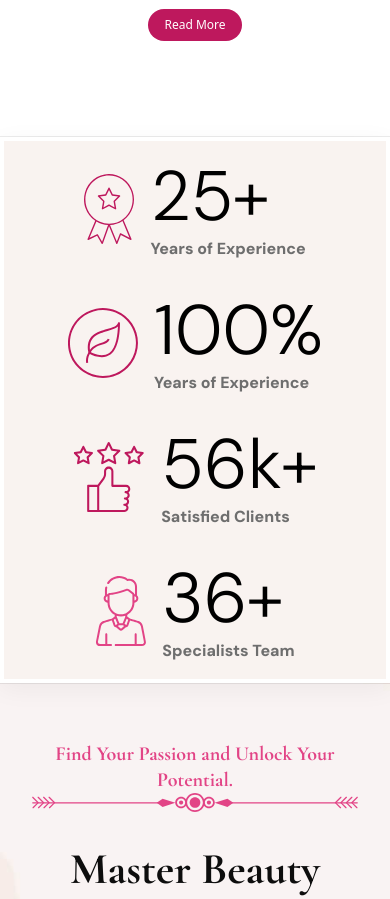
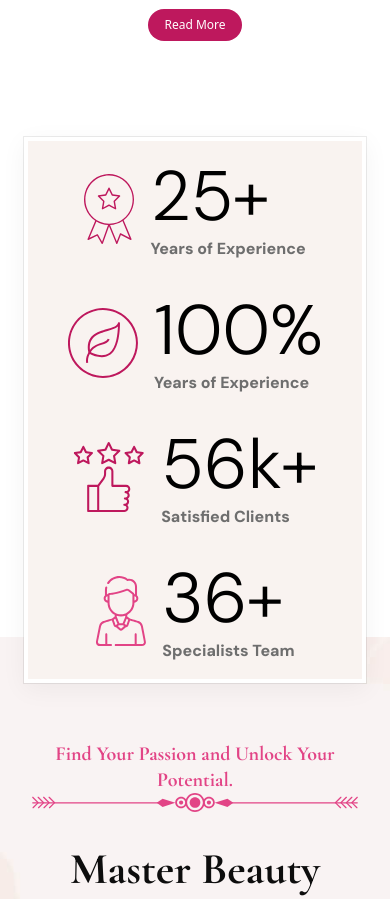
Before and after one commit to MrbadMiro/NAQ, a React (Vite) app: page / in a window 390 px wide. Shown: the part 2280-3179 px from the top of the page. Built offline with nearby package versions, Linux system fonts and the light colour scheme.

Commit message:
Hero Section

```diff
--- a/src/components/container/Courses.jsx
+++ b/src/components/container/Courses.jsx
@@ -74,7 +74,7 @@ const Courses = () => {
 			className="w-[100vw] relative  h-full flex flex-col items-center justify-center pb:[200px] md:pb-[200px] px-6 md:px-12  gap-6  "
 			id="courses"
 			style={sectionStyle}>
-			<div className=" absolute -top-[500px] md:-top-10 md:px-12 left-1/2 transform -translate-x-1/2 w-full flex items-center justify-center ">
+			<div className=" absolute -top-[500px] md:-top-10 px-6 md:px-12 left-1/2 transform -translate-x-1/2 w-full flex items-center justify-center ">
 				<div className=" w-full -top-[40px] md:-top-12 p-1 boxShadow1   bg-white ">
 					<div className="grid ss md:grid-cols-4 w-full p-4 bg-[#F9F3F0]">
 						<div className="flex flex-cols-2 md:gap-2 gap-4 items-center justify-center">
```
